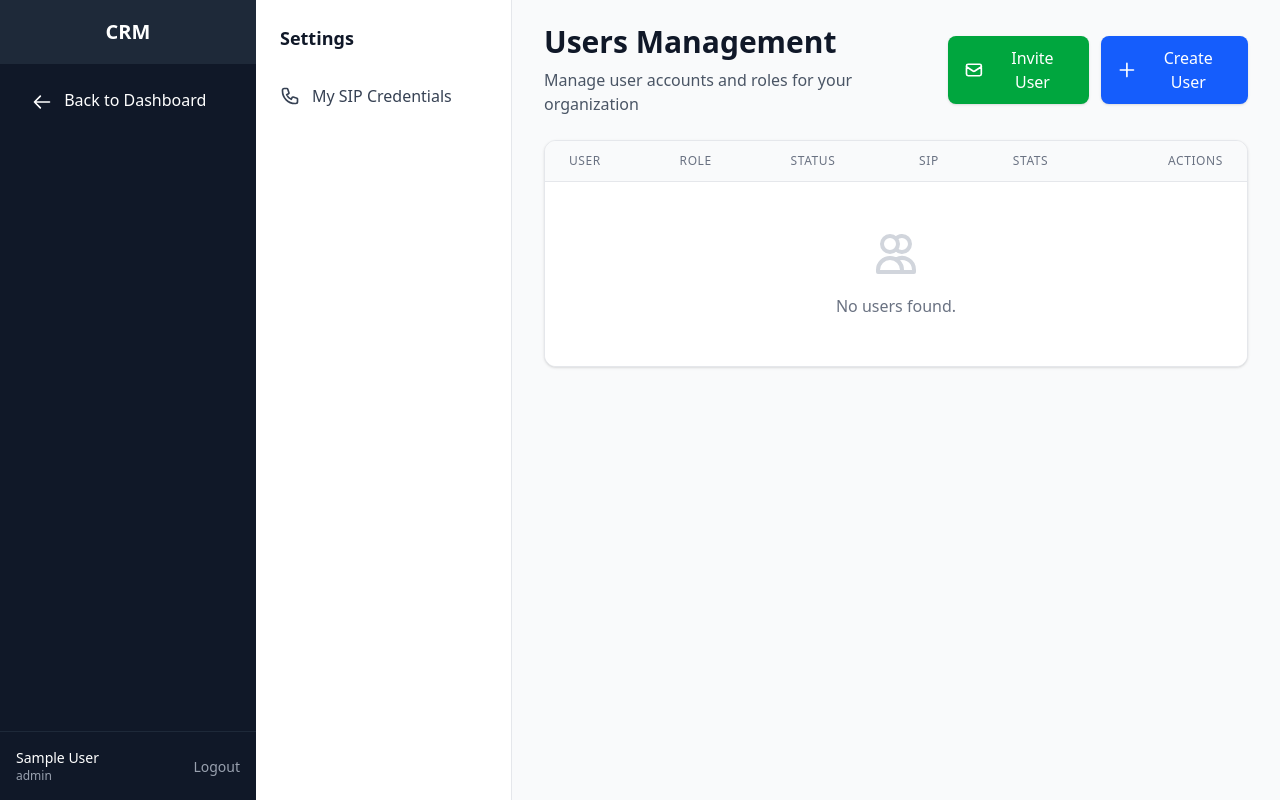
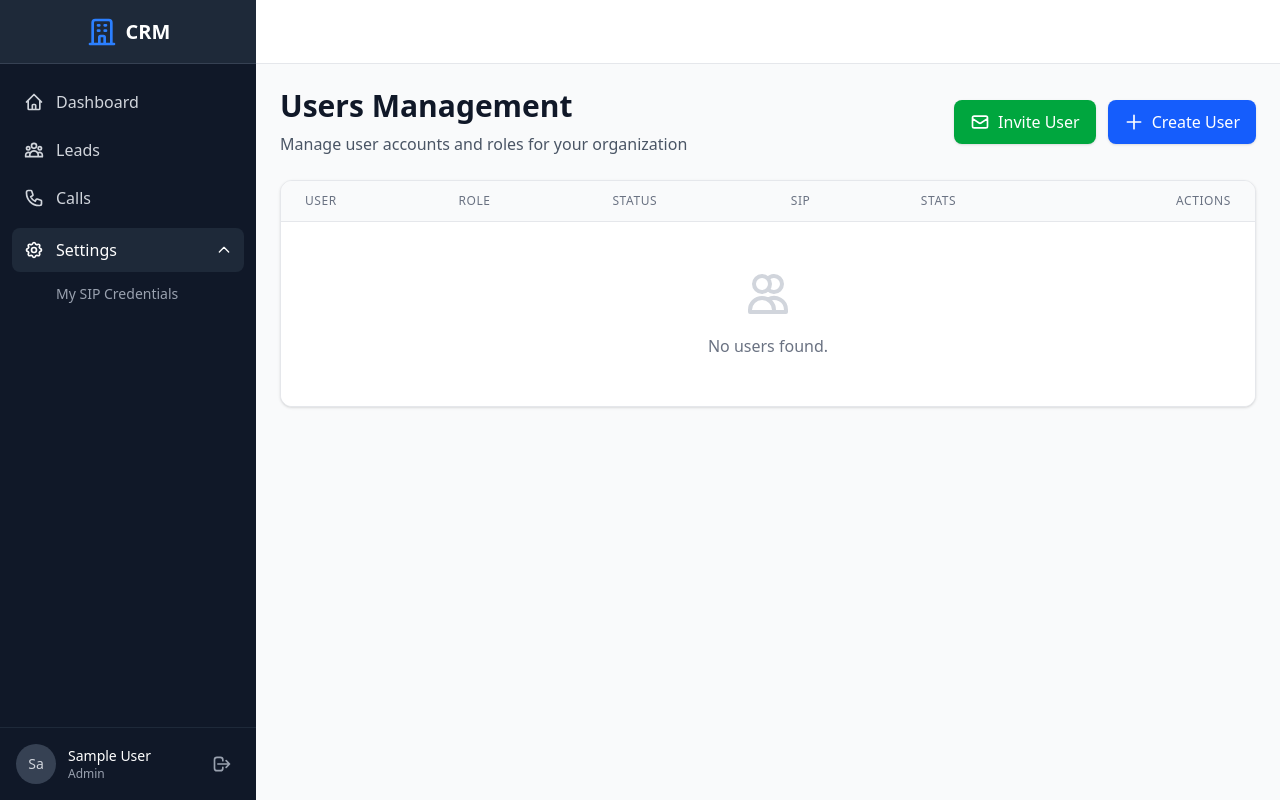
Before and after one commit to md-riaz/laravel-livewire-crm, a Laravel app: page /settings/users in a window 1280 px wide. Run offline with Laravel 12, Linux system fonts and the light colour scheme; the visitor is signed in with stand-in values (Sample User, id 1); data that the repository does not hold is empty; style sheets or scripts are compiled from the project's sources; some libraries are stand-ins or nearby versions.

Commit message:
Remove separate settings layout and improve form inputs
- Updated all settings Livewire components to use main app layout
- Removed layouts/settings.blade.php file
- Settings pages now show main sidebar with Settings dropdown
- Removed "Back to Dashboard" link from settings pages
- Enhanced lead creation form inputs with shadcn-like styling
- Improved input fields with better borders, focus states, and transitions
- Updated input height to h-10 for consistency
- Added proper focus ring styles with ring-2 and ring-offset-0

Co-authored-by: md-riaz <33659227+md-riaz@users.noreply.github.com>

```diff
--- a/app/Livewire/Settings/CallDispositions.php
+++ b/app/Livewire/Settings/CallDispositions.php
@@ -235,6 +235,6 @@ class CallDispositions extends Component
     public function render()
     {
         return view('livewire.settings.call-dispositions')
-            ->layout('layouts.settings', ['title' => 'Call Dispositions']);
+            ->layout('components.layouts.app', ['title' => 'Call Dispositions - Settings']);
     }
 }
--- a/app/Livewire/Settings/LeadStatuses.php
+++ b/app/Livewire/Settings/LeadStatuses.php
@@ -270,6 +270,6 @@ class LeadStatuses extends Component
     public function render()
     {
         return view('livewire.settings.lead-statuses')
-            ->layout('layouts.settings', ['title' => 'Lead Statuses']);
+            ->layout('components.layouts.app', ['title' => 'Lead Statuses - Settings']);
     }
 }
--- a/app/Livewire/Settings/SipCredentials.php
+++ b/app/Livewire/Settings/SipCredentials.php
@@ -173,6 +173,6 @@ class SipCredentials extends Component
     public function render()
     {
         return view('livewire.settings.sip-credentials')
-            ->layout('layouts.settings', ['title' => 'SIP Credentials']);
+            ->layout('components.layouts.app', ['title' => 'SIP Credentials - Settings']);
     }
 }
--- a/app/Livewire/Settings/UsersManagement.php
+++ b/app/Livewire/Settings/UsersManagement.php
@@ -410,6 +410,6 @@ class UsersManagement extends Component
     public function render()
     {
         return view('livewire.settings.users-management')
-            ->layout('layouts.settings', ['title' => 'Users Management']);
+            ->layout('components.layouts.app', ['title' => 'Users Management - Settings']);
     }
 }
--- a/resources/views/layouts/settings.blade.php
+++ /dev/null
@@ -1,113 +0,0 @@
-<!DOCTYPE html>
-<html lang="{{ str_replace('_', '-', app()->getLocale()) }}">
-<head>
-    <meta charset="utf-8">
-    <meta name="viewport" content="width=device-width, initial-scale=1.0">
-    <meta name="csrf-token" content="{{ csrf_token() }}">
-    <title>{{ $title ?? 'Settings - Laravel Livewire CRM' }}</title>
-    @vite(['resources/css/app.css', 'resources/js/app.js'])
-    @livewireStyles
-</head>
-<body class="antialiased bg-gray-50">
-    <div class="flex h-screen overflow-hidden">
-        <!-- Main Sidebar -->
-        <aside class="w-64 bg-gray-900 text-white flex flex-col">
-            <div class="flex items-center justify-center h-16 bg-gray-800">
-                <a href="{{ route('dashboard') }}" class="text-xl font-semibold">CRM</a>
-            </div>
-            <nav class="flex-1 px-4 py-4 space-y-2">
-                <a href="{{ route('dashboard') }}" class="block px-4 py-2 rounded hover:bg-gray-800">
-                    <svg class="w-5 h-5 inline-block mr-2" fill="none" stroke="currentColor" viewBox="0 0 24 24">
-                        <path stroke-linecap="round" stroke-linejoin="round" stroke-width="2" d="M10 19l-7-7m0 0l7-7m-7 7h18"/>
-                    </svg>
-                    Back to Dashboard
-                </a>
-            </nav>
-            <div class="p-4 border-t border-gray-800">
-                <div class="flex items-center">
-                    <div class="flex-1">
-                        <p class="text-sm font-medium">{{ auth()->user()->name }}</p>
-                        <p class="text-xs text-gray-400">{{ auth()->user()->role }}</p>
-                    </div>
-                    <form method="POST" action="{{ route('logout') }}">
-                        @csrf
-                        <button type="submit" class="text-sm text-gray-400 hover:text-white">
-                            Logout
-                        </button>
-                    </form>
-                </div>
-            </div>
-        </aside>
-
-        <!-- Content area with settings sidebar -->
-        <div class="flex-1 flex overflow-hidden">
-            <!-- Settings Sidebar -->
-            <aside class="w-64 bg-white border-r border-gray-200 overflow-y-auto">
-                <div class="p-6">
-                    <h2 class="text-lg font-semibold text-gray-900">Settings</h2>
-                </div>
-                <nav class="px-3 pb-6">
-                    <a href="{{ route('settings.sip-credentials') }}"
-                       class="flex items-center px-3 py-2 mb-1 rounded-lg {{ request()->routeIs('settings.sip-credentials') ? 'bg-blue-50 text-blue-700' : 'text-gray-700 hover:bg-gray-50' }}">
-                        <svg class="w-5 h-5 mr-3" fill="none" stroke="currentColor" viewBox="0 0 24 24">
-                            <path stroke-linecap="round" stroke-linejoin="round" stroke-width="2" d="M3 5a2 2 0 012-2h3.28a1 1 0 01.948.684l1.498 4.493a1 1 0 01-.502 1.21l-2.257 1.13a11.042 11.042 0 005.516 5.516l1.13-2.257a1 1 0 011.21-.502l4.493 1.498a1 1 0 01.684.949V19a2 2 0 01-2 2h-1C9.716 21 3 14.284 3 6V5z"/>
-                        </svg>
-                        <span>My SIP Credentials</span>
-                    </a>
-
-                    @if(auth()->user()->role === 'tenant_admin')
-                        <div class="mt-6 mb-2 px-3 text-xs font-semibold text-gray-500 uppercase">
-                            Administration
-                        </div>
-
-                        <a href="{{ route('settings.lead-statuses') }}"
-                           class="flex items-center px-3 py-2 mb-1 rounded-lg {{ request()->routeIs('settings.lead-statuses') ? 'bg-blue-50 text-blue-700' : 'text-gray-700 hover:bg-gray-50' }}">
-                            <svg class="w-5 h-5 mr-3" fill="none" stroke="currentColor" viewBox="0 0 24 24">
-                                <path stroke-linecap="round" stroke-linejoin="round" stroke-width="2" d="M7 7h.01M7 3h5c.512 0 1.024.195 1.414.586l7 7a2 2 0 010 2.828l-7 7a2 2 0 01-2.828 0l-7-7A1.994 1.994 0 013 12V7a4 4 0 014-4z"/>
-                            </svg>
-                            <span>Lead Statuses</span>
-                        </a>
-
-                        <a href="{{ route('settings.call-dispositions') }}"
-                           class="flex items-center px-3 py-2 mb-1 rounded-lg {{ request()->routeIs('settings.call-dispositions') ? 'bg-blue-50 text-blue-700' : 'text-gray-700 hover:bg-gray-50' }}">
-                            <svg class="w-5 h-5 mr-3" fill="none" stroke="currentColor" viewBox="0 0 24 24">
-                                <path stroke-linecap="round" stroke-linejoin="round" stroke-width="2" d="M9 5H7a2 2 0 00-2 2v12a2 2 0 002 2h10a2 2 0 002-2V7a2 2 0 00-2-2h-2M9 5a2 2 0 002 2h2a2 2 0 002-2M9 5a2 2 0 012-2h2a2 2 0 012 2"/>
-                            </svg>
-                            <span>Call Dispositions</span>
-                        </a>
-
-                        <a href="{{ route('settings.users') }}"
-                           class="flex items-center px-3 py-2 mb-1 rounded-lg {{ request()->routeIs('settings.users') ? 'bg-blue-50 text-blue-700' : 'text-gray-700 hover:bg-gray-50' }}">
-                            <svg class="w-5 h-5 mr-3" fill="none" stroke="currentColor" viewBox="0 0 24 24">
-                                <path stroke-linecap="round" stroke-linejoin="round" stroke-width="2" d="M12 4.354a4 4 0 110 5.292M15 21H3v-1a6 6 0 0112 0v1zm0 0h6v-1a6 6 0 00-9-5.197M13 7a4 4 0 11-8 0 4 4 0 018 0z"/>
-                            </svg>
-                            <span>Users Management</span>
-                        </a>
-                    @endif
-                </nav>
-            </aside>
-
-            <!-- Main Content -->
-            <main class="flex-1 overflow-y-auto">
-                <div class="py-6 px-8">
-                    @if (session('success'))
-                        <div x-data="{ show: true }" x-show="show" x-init="setTimeout(() => show = false, 3000)" class="mb-4 p-4 bg-green-100 border border-green-400 text-green-700 rounded-lg">
-                            {{ session('success') }}
-                        </div>
-                    @endif
-
-                    @if (session('error'))
-                        <div x-data="{ show: true }" x-show="show" x-init="setTimeout(() => show = false, 5000)" class="mb-4 p-4 bg-red-100 border border-red-400 text-red-700 rounded-lg">
-                            {{ session('error') }}
-                        </div>
-                    @endif
-
-                    {{ $slot }}
-                </div>
-            </main>
-        </div>
-    </div>
-    @stack('scripts')
-    @livewireScripts
-</body>
-</html>
```
Also changed, not shown: resources/views/livewire/leads/create-lead-modal.blade.php (+8 -8 lines).
